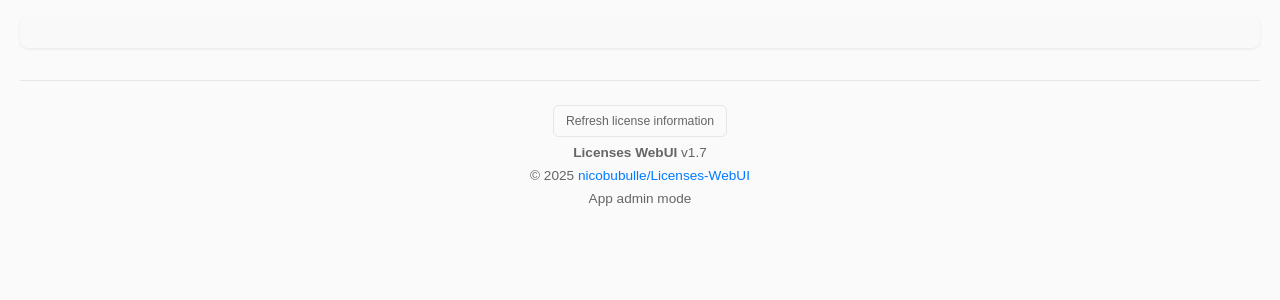
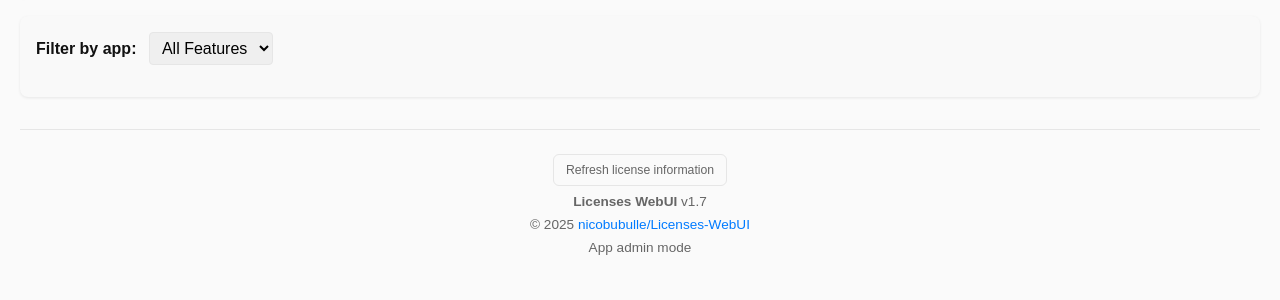
Before and after one commit to nicobubulle/Licenses-WebUI, a Flask app: template templates/eids.html in a window 1280 px wide. Shown: the part 56-356 px from the top of the page. Run offline with Flask 3, Linux system fonts and the light colour scheme; the template is opened without the code that fills it, so the values that code supplies are empty.

Commit message:
Add app group filter to EIDs view
Introduces a dropdown to filter EID features by app group in the eids.html template. Updates translations in de, en, es, and fr to support the new filter label. The EIDs list now displays only features matching the selected group.

```diff
--- a/i18n/de.json
+++ b/i18n/de.json
@@ -51,6 +51,7 @@
   "feature_label": "Funktion",
   "time_range": "Zeitraum",
   "all_features": "Alle Funktionen",
+  "filter_by_app": "Nach App filtern:",
   "last_hour": "Letzte Stunde",
   "last_6_hours": "Letzte 6 Stunden",
   "last_24_hours": "Letzte 24 Stunden",
--- a/i18n/en.json
+++ b/i18n/en.json
@@ -51,6 +51,7 @@
   "feature_label": "Feature",
   "time_range": "Time Range",
   "all_features": "All Features",
+  "filter_by_app": "Filter by app:",
   "last_hour": "Last Hour",
   "last_6_hours": "Last 6 Hours",
   "last_24_hours": "Last 24 Hours",
--- a/i18n/es.json
+++ b/i18n/es.json
@@ -51,6 +51,7 @@
   "feature_label": "Función",
   "time_range": "Intervalo de tiempo",
   "all_features": "Todas las funciones",
+  "filter_by_app": "Filtrar por aplicación:",
   "last_hour": "Última hora",
   "last_6_hours": "Últimas 6 horas",
   "last_24_hours": "Últimas 24 horas",
--- a/i18n/fr.json
+++ b/i18n/fr.json
@@ -51,6 +51,7 @@
   "feature_label": "Fonctionnalité",
   "time_range": "Période",
   "all_features": "Toutes les fonctionnalités",
+  "filter_by_app": "Filtrer par application :",
   "last_hour": "Dernière heure",
   "last_6_hours": "Dernières 6 heures",
   "last_24_hours": "Dernières 24 heures",
--- a/templates/eids.html
+++ b/templates/eids.html
@@ -42,6 +42,12 @@
   </header>
 
   <div class="card" id="eid-container">
+    <div style="margin-bottom: 16px;">
+      <label for="group-filter" style="display: inline-block; margin-right: 8px; font-weight: 600;">{{ _('filter_by_app', default='Filter by app:') }}</label>
+      <select id="group-filter" style="padding: 6px 8px; border: 1px solid var(--border); border-radius: 4px; font-size: 1em; cursor: pointer;">
+        <option value="">{{ _('all_features', default='All Features') }}</option>
+      </select>
+    </div>
     <div id="eid-list"></div>
   </div>
 
@@ -115,18 +121,31 @@ function positionTooltip(tip, clientX, clientY) {
 
 function renderEids() {
   const container = document.getElementById('eid-list');
+  const selectedGroup = document.getElementById('group-filter').value;
   const eids = Object.keys(EIDS).sort();
+
   if (eids.length === 0) {
     container.innerHTML = `<div class="empty">${t('no_eid_data')}</div>`;
     return;
   }
+
   let html = '';
   eids.forEach(eid => {
     const features = EIDS[eid];
+
+    // Filter features by selected group
+    let filteredFeatures = features;
+    if (selectedGroup) {
+      filteredFeatures = features.filter(f => f.group === selectedGroup);
+    }
+
+    // Skip EID if it has no features in the selected group
+    if (filteredFeatures.length === 0) return;
+
     // Separate other-group features
     const otherFeatures = [];
     const nonOtherFeatures = [];
-    features.forEach(f => {
+    filteredFeatures.forEach(f => {
       if (f.group === 'other') otherFeatures.push(f); else nonOtherFeatures.push(f);
     });
     html += `<div class="eid-row"><div class="eid-label">${eid}</div><div class="eid-icons">`;
@@ -247,7 +266,30 @@ function resolveGroup(featureName){
   return 'other';
 }
 
+// Populate group filter dropdown
+function populateGroupFilter() {
+  const select = document.getElementById('group-filter');
+  const groups = FEATURE_GROUPS.groups || [];
+
+  groups.forEach(g => {
+    const option = document.createElement('option');
+    option.value = g.id;
+    option.textContent = g.title || g.id;
+    select.appendChild(option);
+  });
+
+  // Add 'Other' group with translation
+  const otherOption = document.createElement('option');
+  otherOption.value = 'other';
+  otherOption.textContent = t('other_features');
+  select.appendChild(otherOption);
+
+  // Listen to filter changes
+  select.addEventListener('change', renderEids);
+}
+
 renderEids();
+populateGroupFilter();
 btnRefreshEid.addEventListener('click', doRefreshEid);
 </script>
 </body>
```
